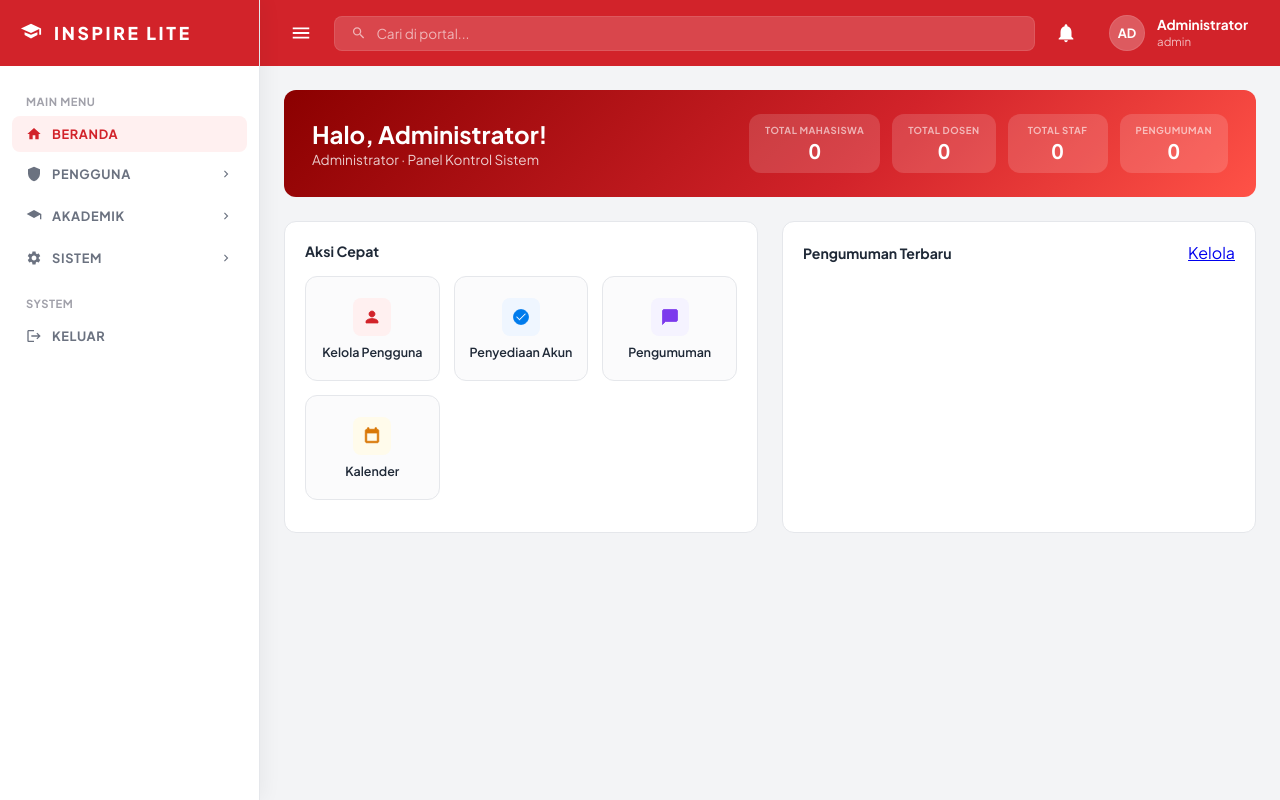
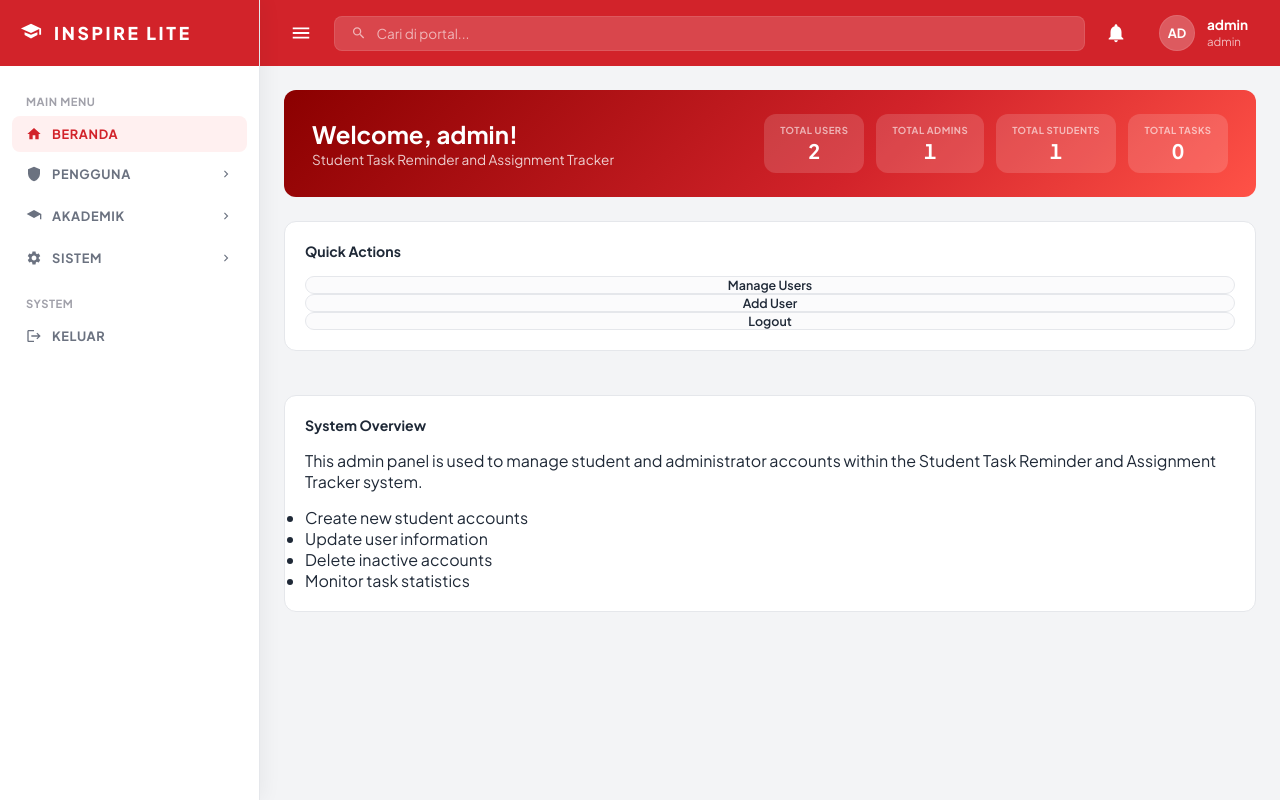
Before and after one commit to ezra08mc/inspire-lite, a PHP site: page /admin/dashboard.php in a window 1280 px wide. Run offline with PHP 8.4, Linux system fonts and the light colour scheme; a user stored in the database is signed in; data comes from the database, SQL or seed files in the repository; data that the repository does not hold is empty.

Commit message:
Update dashboard.php

```diff
--- a/admin/dashboard.php
+++ b/admin/dashboard.php
@@ -7,87 +7,140 @@ if (!isset($_SESSION["role"]) || $_SESSION["role"] !== "admin") {
     exit();
 }
 
-$user_id = $_SESSION["user_id"];
-$admin_name = "";
-$admin_id = $_SESSION["username"];
+$username = $_SESSION["username"] ?? "Admin";
+$initials = strtoupper(substr($username, 0, 2));
+
+$stats = [
+    "users" => 0,
+    "admins" => 0,
+    "students" => 0,
+    "tasks" => 0
+];
 
 try {
-    $stmt = $pdo->prepare("SELECT admin_id, first_name, last_name FROM admins WHERE user_id = :user_id LIMIT 1");
-    $stmt->execute([':user_id' => $user_id]);
-    $admin_data = $stmt->fetch();
-    if ($admin_data) {
-        $admin_name = $admin_data['first_name'] . ' ' . $admin_data['last_name'];
-        $admin_id = $admin_data['admin_id'];
-    }
-} catch (PDOException $e) {}
 
-$stats = ['total_students' => 0, 'total_lecturers' => 0, 'total_staff' => 0, 'total_announcements' => 0];
-try {
-    $stats['total_students'] = $pdo->query("SELECT COUNT(*) FROM students")->fetchColumn();
-    $stats['total_lecturers'] = $pdo->query("SELECT COUNT(*) FROM lecturers")->fetchColumn();
-    $stats['total_staff'] = $pdo->query("SELECT COUNT(*) FROM staff")->fetchColumn();
-    $stats['total_announcements'] = $pdo->query("SELECT COUNT(*) FROM announcements")->fetchColumn();
-} catch (PDOException $e) {}
+    $stats["users"] = (int)$pdo
+        ->query("SELECT COUNT(*) FROM users")
+        ->fetchColumn();
 
-$announcements = [];
-try {
-    $stmt = $pdo->query("SELECT type, badge_class, date_text, title, content, author FROM announcements ORDER BY id DESC LIMIT 3");
-    $announcements = $stmt->fetchAll();
-} catch (PDOException $e) {}
+    $stats["admins"] = (int)$pdo
+        ->query("SELECT COUNT(*) FROM users WHERE role='admin'")
+        ->fetchColumn();
 
-$initials = "AD";
-if (!empty($admin_name)) {
-    $parts = explode(" ", $admin_name);
-    $initials = strtoupper(substr($parts[0], 0, 1) . (isset($parts[1]) ? substr($parts[1], 0, 1) : ""));
+    $stats["students"] = (int)$pdo
+        ->query("SELECT COUNT(*) FROM users WHERE role='student'")
+        ->fetchColumn();
+
+    $stats["tasks"] = (int)$pdo
+        ->query("SELECT COUNT(*) FROM tasks")
+        ->fetchColumn();
+
+} catch (PDOException $e) {
+    error_log($e->getMessage());
 }
-$display_name = $admin_name ?: "Administrator";
-$unread_count = 0;
 
 $base_path = "../";
-$page_title = "Admin Dashboard - INSPIRE Lite";
+$page_title = "Admin Dashboard";
 $current_page = "dashboard";
 
 include $base_path . "includes/header.php";
 include $base_path . "includes/sidebar.php";
 ?>
+
 <div class="main-content">
+
     <?php include $base_path . "includes/topbar.php"; ?>
-    <main class="dashboard-viewport" style="padding: 24px;">
+
+    <main class="dashboard-viewport" style="padding:24px;">
+
         <section class="hero-banner">
+
             <div class="hero-title">
-                <h1>Halo, <?= htmlspecialchars(explode(' ', $display_name)[0]) ?>!</h1>
-                <p>Administrator · Panel Kontrol Sistem</p>
+                <h1>Welcome, <?= htmlspecialchars($username) ?>!</h1>
+                <p>Student Task Reminder and Assignment Tracker</p>
             </div>
+
             <div class="metrics-row">
-                <div class="metric-card"><span class="metric-label">TOTAL MAHASISWA</span><span class="metric-value"><?= $stats['total_students'] ?></span></div>
-                <div class="metric-card"><span class="metric-label">TOTAL DOSEN</span><span class="metric-value"><?= $stats['total_lecturers'] ?></span></div>
-                <div class="metric-card"><span class="metric-label">TOTAL STAF</span><span class="metric-value"><?= $stats['total_staff'] ?></span></div>
-                <div class="metric-card"><span class="metric-label">PENGUMUMAN</span><span class="metric-value"><?= $stats['total_announcements'] ?></span></div>
+
+                <div class="metric-card">
+                    <span class="metric-label">TOTAL USERS</span>
+                    <span class="metric-value">
+                        <?= $stats["users"] ?>
+                    </span>
+                </div>
+
+                <div class="metric-card">
+                    <span class="metric-label">TOTAL ADMINS</span>
+                    <span class="metric-value">
+                        <?= $stats["admins"] ?>
+                    </span>
+                </div>
+
+                <div class="metric-card">
+                    <span class="metric-label">TOTAL STUDENTS</span>
+                    <span class="metric-value">
+                        <?= $stats["students"] ?>
+                    </span>
+                </div>
+
+                <div class="metric-card">
+                    <span class="metric-label">TOTAL TASKS</span>
+                    <span class="metric-value">
+                        <?= $stats["tasks"] ?>
+                    </span>
+                </div>
+
             </div>
+
         </section>
 
-        <div class="split-grid flex-equal-align">
-            <div class="content-card">
-                <div class="card-top"><h3>Aksi Cepat</h3></div>
-                <div class="quick-actions-box flex-stretch-actions">
-                    <a href="users/manage.php" class="action-node"><div class="action-node-icon absensi"><svg viewBox="0 0 24 24"><path d="M12 12c2.21 0 4-1.79 4-4s-1.79-4-4-4-4 1.79-4 4 1.79 4 4 4zm0 2c-2.67 0-8 1.34-8 4v2h16v-2c0-2.66-5.33-4-8-4z"/></svg></div><span>Kelola Pengguna</span></a>
-                    <a href="users/provisions.php" class="action-node"><div class="action-node-icon k-studi"><svg viewBox="0 0 24 24"><path d="M12 2C6.48 2 2 6.48 2 12s4.48 10 10 10 10-4.48 10-10S17.52 2 12 2zm-2 15l-5-5 1.41-1.41L10 14.17l7.59-7.59L19 8l-9 9z"/></svg></div><span>Penyediaan Akun</span></a>
-                    <a href="announcements.php" class="action-node"><div class="action-node-icon krs"><svg viewBox="0 0 24 24"><path d="M20 2H4c-1.1 0-1.99.9-1.99 2L2 22l4-4h14c1.1 0 2-.9 2-2V4c0-1.1-.9-2-2-2z"/></svg></div><span>Pengumuman</span></a>
-                    <a href="settings/calendar.php" class="action-node"><div class="action-node-icon jadwal"><svg viewBox="0 0 24 24"><path d="M19 3h-1V1h-2v2H8V1H6v2H5c-1.11 0-2 .9-2 2v14c0 1.1.89 2 2 2h14c1.1 0 2-.9 2-2V5c0-1.1-.9-2-2-2zm0 16H5V8h14v11z"/></svg></div><span>Kalender</span></a>
-                </div>
+        <div class="content-card">
+
+            <div class="card-top">
+                <h3>Quick Actions</h3>
             </div>
-            <div class="content-card">
-                <div class="card-top"><h3>Pengumuman Terbaru</h3><a href="announcements.php" class="view-all-link">Kelola</a></div>
-                <div class="announcement-stack">
-                    <?php foreach ($announcements as $a): ?>
-                        <div class="announcement-node">
-                            <div class="node-badge <?= htmlspecialchars($a["badge_class"]) ?>"><?= htmlspecialchars($a["type"]) ?></div>
-                            <div class="node-content"><p class="node-date"><?= htmlspecialchars($a["date_text"]) ?></p><p class="node-title"><?= htmlspecialchars($a["title"]) ?></p></div>
-                        </div>
-                    <?php endforeach; ?>
-                </div>
+
+            <div class="quick-actions-box">
+
+                <a href="users/manage.php" class="action-node">
+                    <span>Manage Users</span>
+                </a>
+
+                <a href="users/add.php" class="action-node">
+                    <span>Add User</span>
+                </a>
+
+                <a href="../logout.php" class="action-node">
+                    <span>Logout</span>
+                </a>
+
             </div>
+
         </div>
+
+        <div class="content-card" style="margin-top:20px;">
+
+            <div class="card-top">
+                <h3>System Overview</h3>
+            </div>
+
+            <p>
+                This admin panel is used to manage student and administrator
+                accounts within the Student Task Reminder and Assignment
+                Tracker system.
+            </p>
+
+            <ul style="margin-top:15px;">
+                <li>Create new student accounts</li>
+                <li>Update user information</li>
+                <li>Delete inactive accounts</li>
+                <li>Monitor task statistics</li>
+            </ul>
+
+        </div>
+
     </main>
+
 </div>
+
 <?php include $base_path . "includes/footer.php"; ?>
```
